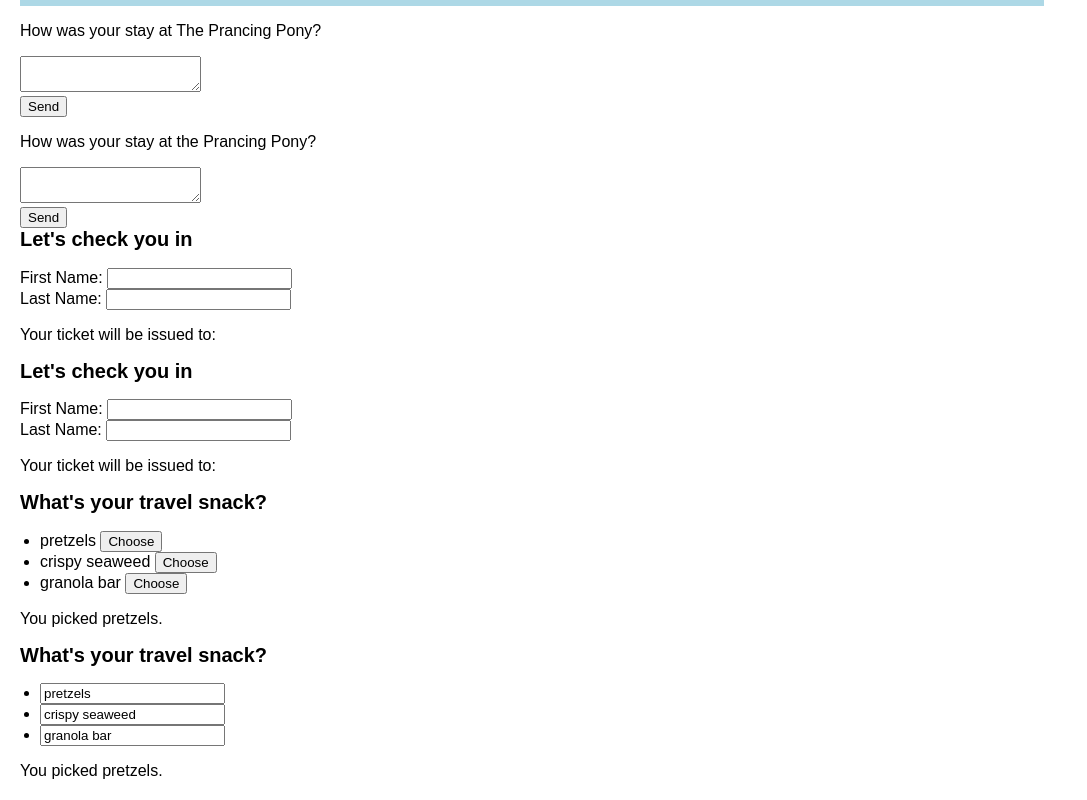
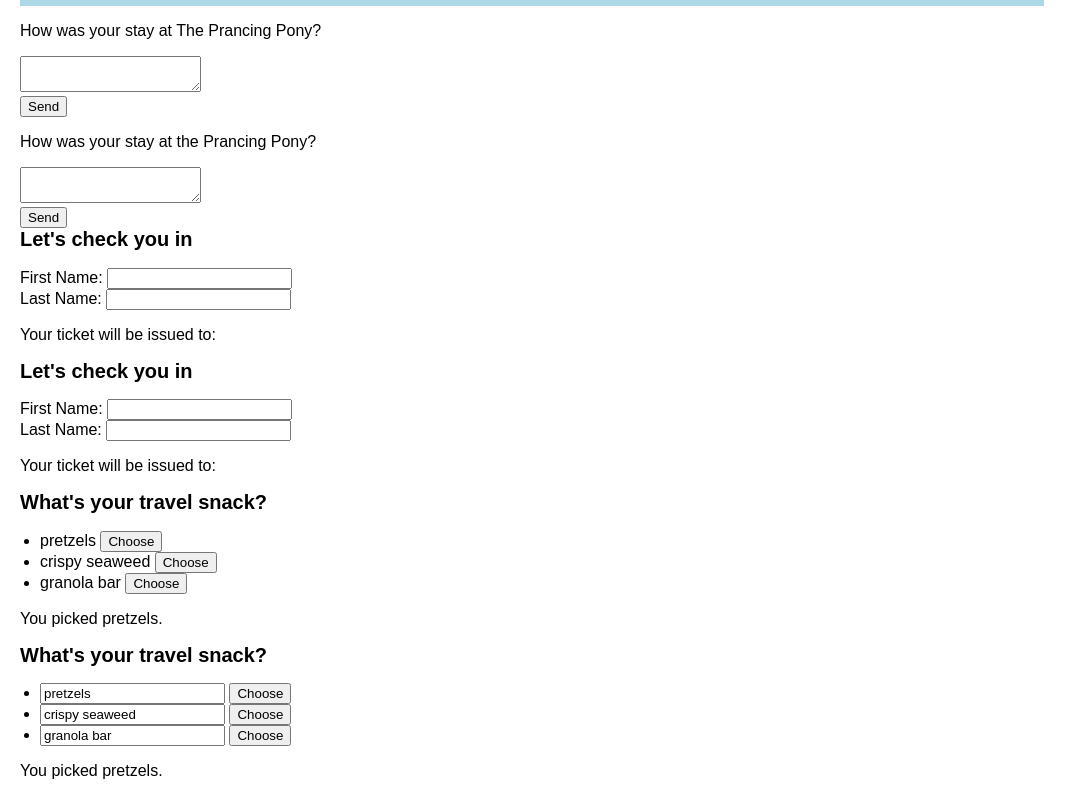
Before and after one commit to zelitosaide/react-js-course, a React (Create React App) app: page / in a window 1280 px wide. Shown: the part 414-1214 px from the top of the page, without its empty margins (0-1087 px from the left). Built offline with nearby package versions, Linux system fonts and the light colour scheme.

Commit message:
Choosing the State Structure

```diff
--- a/src/learn/learn-react/managing-state/choosing-the-state-structure/index.js
+++ b/src/learn/learn-react/managing-state/choosing-the-state-structure/index.js
@@ -47,7 +47,14 @@ function Menu() {
                 onChange={function (e) {
                   handleItemChange(item.id, e);
                 }}
-              />
+              />{" "}
+              <button
+                onClick={function () {
+                  setSelectedItem(item);
+                }}
+              >
+                Choose
+              </button>
             </li>
           );
         })}
```
